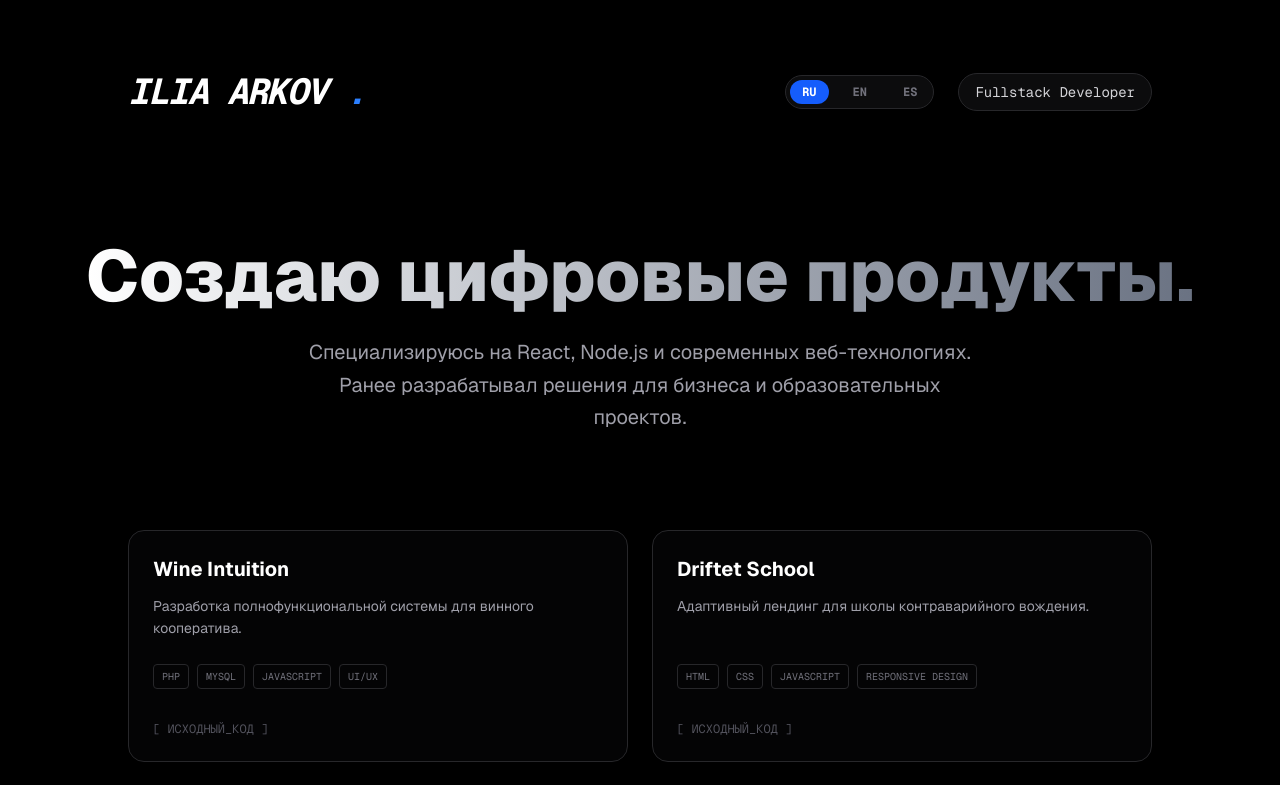
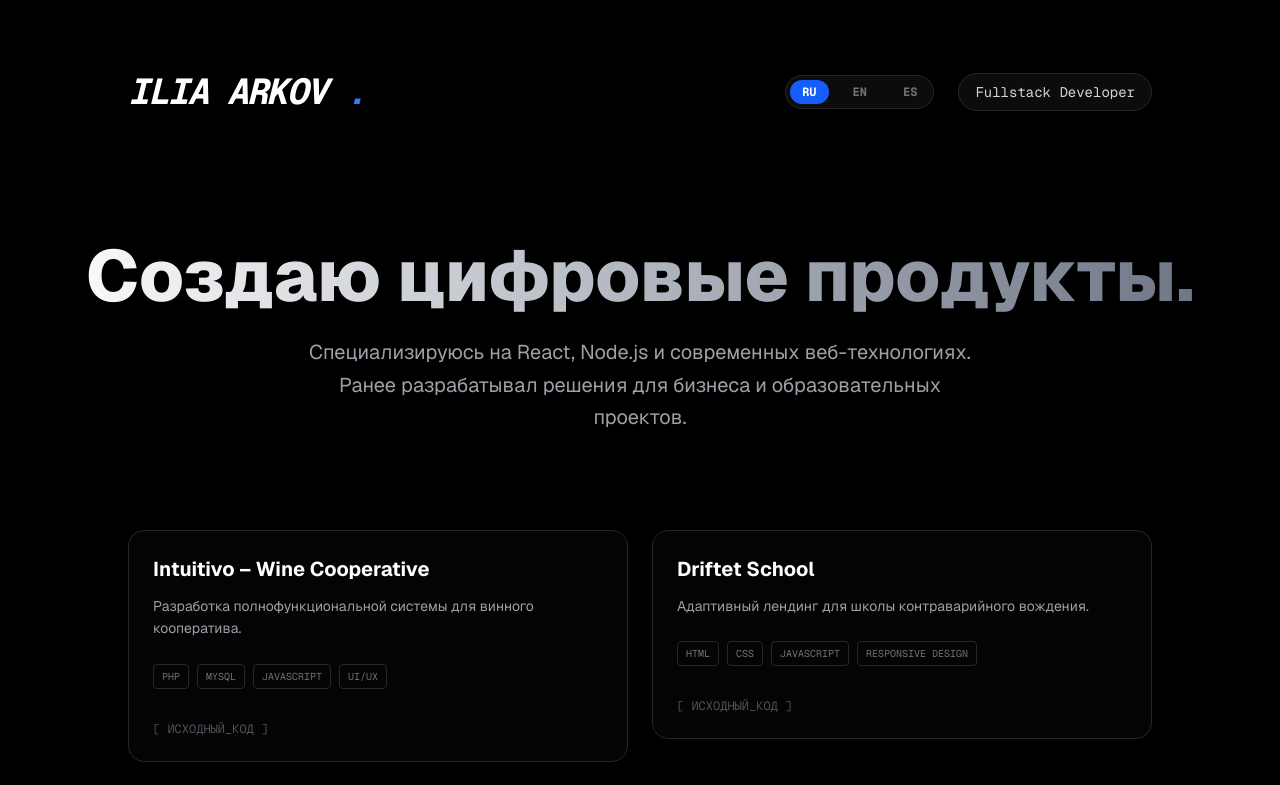
Before and after one commit to iliaarkov/portfolio-2026, a Next.js app: page / in a window 1280 px wide. Shown: the top 785 px of the page. Built offline with nearby package versions, Linux system fonts and the light colour scheme.

Commit message:
add Animations on main page (Reveal.tsx)

```diff
--- a/package.json
+++ b/package.json
@@ -9,6 +9,7 @@
     "lint": "eslint"
   },
   "dependencies": {
+    "framer-motion": "^13.1.0",
     "next": "16.2.12",
     "react": "19.2.4",
     "react-dom": "19.2.4"
--- a/src/app/page.tsx
+++ b/src/app/page.tsx
@@ -8,6 +8,7 @@ import { ProjectModal } from "../components/ProjectModal";
 import { ContactForm } from "../components/ContactForm";
 import { translations, Locale } from "../lib/translations";
 import { LangSwitcher } from "../components/LangSwitcher";
+import { Reveal } from "../components/Reveal";
 
 const geistSans = Geist({
   variable: "--font-geist-sans",
@@ -22,7 +23,6 @@ const geistMono = Geist_Mono({
 export default function Home() {
   const [lang, setLang] = useState<Locale>('ru');
   const [selectedProject, setSelectedProject] = useState<Project | null>(null);
-
   const t = translations[lang];
 
   return (
@@ -43,6 +43,7 @@ export default function Home() {
         </div>
 
         {/* Hero Section */}
+				<Reveal>
 					<div className="mt-32 text-center">
 						<h2 className="text-5xl md:text-7xl font-extrabold mb-6 bg-gradient-to-r from-white to-gray-500 bg-clip-text text-transparent">
 							{t.heroTitle}
@@ -51,10 +52,12 @@ export default function Home() {
 							{t.heroSub}
 						</p>
 					</div>
+				</Reveal>
 
         {/* Projects Grid */}
         <div className="mt-24 grid grid-cols-1 md:grid-cols-2 gap-6 w-full max-w-5xl">
           {projects.map((project) => (
+						<Reveal key={project.id}>
 							<div
 								key={project.id}
 								onClick={() => setSelectedProject(project)}
@@ -62,6 +65,7 @@ export default function Home() {
 							>
 								<ProjectCard project={project} lang={lang} />
 							</div>
+						</Reveal>
           ))}
         </div>
 
@@ -76,6 +80,7 @@ export default function Home() {
 
         {/* About Section */}
         <section className="mt-48 w-full max-w-5xl grid grid-cols-1 md:grid-cols-2 gap-16 border-t border-zinc-900 pt-24">
+          <Reveal>
 						<div>
 							<h2 className="text-3xl font-bold mb-8 text-blue-500 font-mono italic">
 								{t.aboutTitle}
@@ -86,8 +91,10 @@ export default function Home() {
 								<p>{t.aboutText3}</p>
 							</div>
 						</div>
+					</Reveal>
 
           {/* Skills Column */}
+					<Reveal>
 						<div>
 							<h2 className="text-3xl font-bold mb-8 text-blue-500 font-mono italic">
 								{t.skillsTitle}
@@ -113,11 +120,13 @@ export default function Home() {
 								</div>
 							</div>
 						</div>
+					</Reveal>
         </section>
 
         {/* Contact Form Component */}
+				<Reveal>
         	<ContactForm lang={lang} />
-
+				</Reveal>
         {/* Footer */}
         <footer className="mt-32 pb-10 text-zinc-600 text-xs tracking-widest uppercase font-mono">
           {t.footer}
--- /dev/null
+++ b/src/components/Reveal.tsx
@@ -0,0 +1,22 @@
+'use client';
+import { motion } from 'framer-motion';
+import { ReactNode } from 'react';
+
+interface Props {
+  children: ReactNode;
+  width?: "fit-content" | "100%";
+}
+
+export const Reveal = ({ children, width = "100%" }: Props) => {
+  return (
+    <motion.div
+      style={{ position: "relative", width, overflow: "hidden" }}
+      initial={{ opacity: 0, y: 75 }}
+      whileInView={{ opacity: 1, y: 0 }}
+      transition={{ duration: 0.5, delay: 0.25 }}
+      viewport={{ once: true }} // Анимация сработает только один раз при первом скролле
+    >
+      {children}
+    </motion.div>
+  );
+};
--- a/src/lib/projects.ts
+++ b/src/lib/projects.ts
@@ -15,7 +15,7 @@ export interface Project {
 export const projects: Project[] = [
   {
     id: 1,
-    title: "Wine Intuition",
+    title: "Intuitivo – Wine Cooperative",
     description: {
       ru: "Разработка полнофункциональной системы для винного кооператива.",
       en: "Full-featured system development for a wine cooperative.",
```
Also changed, not shown: 1 other file (tests, documents, lock files or other folders). Lines whose indentation alone changed are shown as unchanged.
